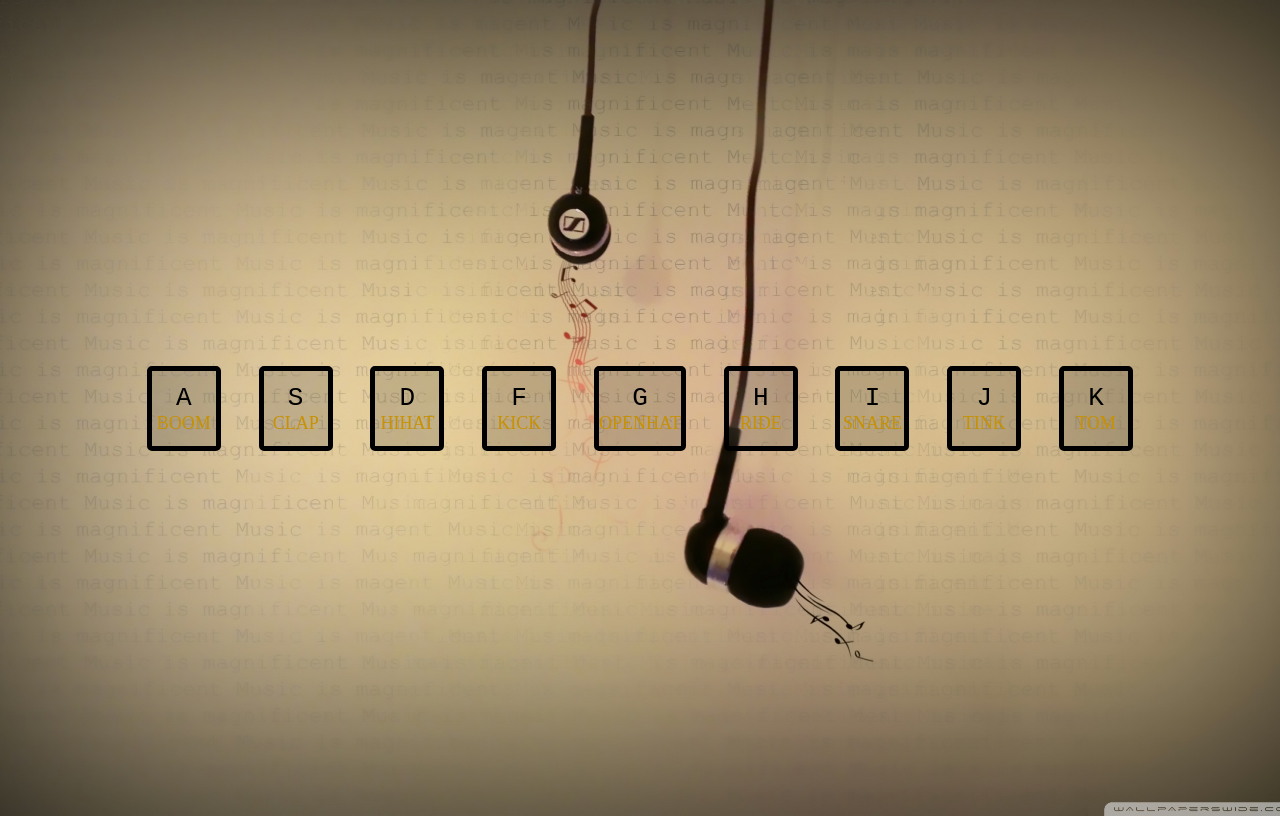
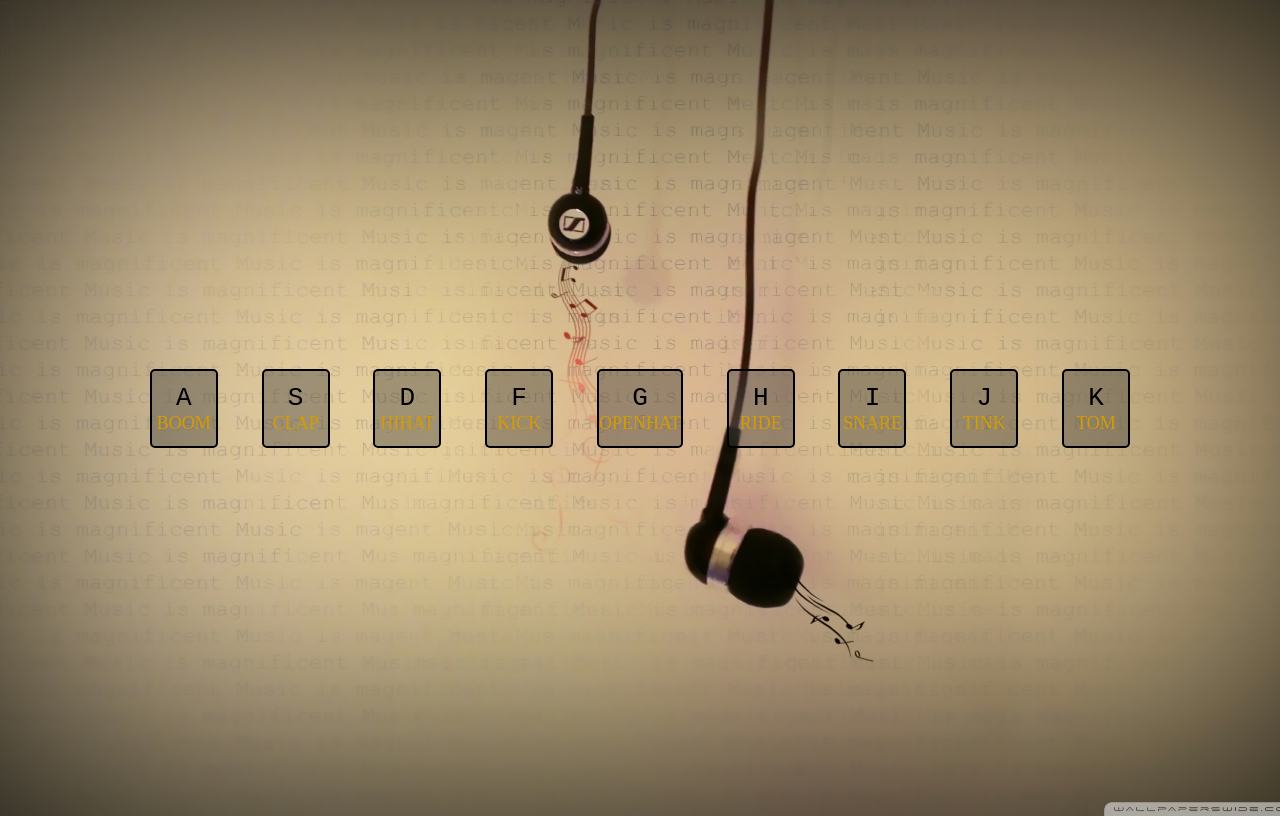
Before and after one commit to luluopa/30-Days_Challenge_Frontend, a plain HTML site: page Javascript Drum Kit/index.html in a window 1280 px wide. Drawn offline with Linux system fonts and the light colour scheme.

Commit message:
refactor: improving js code and css style on Drum Kit

```diff
--- a/Javascript Drum Kit/main.js
+++ b/Javascript Drum Kit/main.js
@@ -49,40 +49,64 @@ const AUDIO_DATA_URL = [
 const CONTAINER_DIV = document.querySelector(".container")
 const AUDIO_DIV = document.querySelector(".audio-container")
 
+function setDataKey(element, key){
+    {key ? element.dataset.key = key : null}
+    return element
+}
+
+function createElementWithClass(name, className){
+    let element = document.createElement(name)
+    {className ? element.className = className : null}
+
+    return element
+}
+
+function createAudio(name, className, key, url){
+    let audio = createElementWithClass(name)
+    audio.dataset.key = key
+    audio.src = url
+
+    return audio
+}
+
+async function animationKbdHit(key){
+    let blockDiv_audio = document.querySelector(`div[data-key="${key}"]`)
+
+    blockDiv_audio.classList.add('key_animation')
+    await setTimeout(() => {
+        blockDiv_audio.classList.remove('key_animation')
+    }, 100)
+}
+
 function main(){
-    //construir os objetos
     AUDIO_DATA_URL.forEach((obj_audio) => {
-        //criando obj div
-        let new_tap = document.createElement('div')
-        new_tap.className = "key"
-        new_tap.dataset.key = obj_audio.key
-        let new_kbd = document.createElement('kbd')
-        let span = document.createElement('span')
+        let blockDiv_audio = createElementWithClass('div', 'key')
+        blockDiv_audio = setDataKey(blockDiv_audio, obj_audio.key)
+
+        let kbd = createElementWithClass('kbd')
+        let span = createElementWithClass('span')
+
         span.innerText = obj_audio.name
-        new_kbd.innerText = String.fromCharCode(obj_audio.key)
+        kbd.innerText = String.fromCharCode(obj_audio.key)
 
-        new_tap.appendChild(new_kbd)
-        new_tap.appendChild(span)
+        blockDiv_audio.appendChild(kbd)
+        blockDiv_audio.appendChild(span)
 
-        let audio = document.createElement('audio')
-        audio.dataset.key = obj_audio.key
-        audio.src = obj_audio.url
+        let audio = createAudio('audio', 'key', obj_audio.key, obj_audio.url)
 
-        new_tap.addEventListener('click', (event) => {
-            let audio = document.querySelector(`audio[data-key="${event.target.dataset.key}"]`)
-            audio.play()
+        blockDiv_audio.addEventListener('click', (event) => {
+            animationKbdHit(event.target.dataset.key)
+            document.querySelector(`audio[data-key="${event.target.dataset.key}"]`).play()
         })
 
-        CONTAINER_DIV.appendChild(new_tap)
+        CONTAINER_DIV.appendChild(blockDiv_audio)
         AUDIO_DIV.appendChild(audio)
     })
 
-    //se o usuario apertar o botao
+    //If the user hits de button
     document.addEventListener('keydown', (event) => {
-        let new_tap = document.querySelector(`div[data-key="${event.keyCode}"]`)
-        let audio = document.querySelector(`audio[data-key="${event.keyCode}"]`)
-
-        audio.play()
+        animationKbdHit(event.keyCode)
+        document.querySelector(`audio[data-key="${event.keyCode}"]`).play()
     })
 }
 
--- a/Javascript Drum Kit/style.css
+++ b/Javascript Drum Kit/style.css
@@ -1,3 +1,7 @@
+* {
+    font-style: normal;
+}
+
 body {
     background-image: url('background.jpg');
     background-size: cover;
@@ -11,7 +15,7 @@ kbd {
 }
 
 span {
-    color: #c79100;
+    color: #d49c00;
     font-size: large;
 }
 
@@ -33,7 +37,15 @@ span {
     min-width: 5vw;
     min-height: 75px;
     justify-content: center;
-    border: 5px solid black;
-    background-color: rgba(56, 56, 56, 0.2);
+    border: 2px solid black;
+    background-color: rgba(56, 56, 56, 0.4);
     border-radius: 5px;
+
+    transition: all 0.07s;
 }
+
+.key_animation {
+    transform:scale(1.1);
+    border: 5px solid orange;
+    box-shadow: orange;
+}
```
